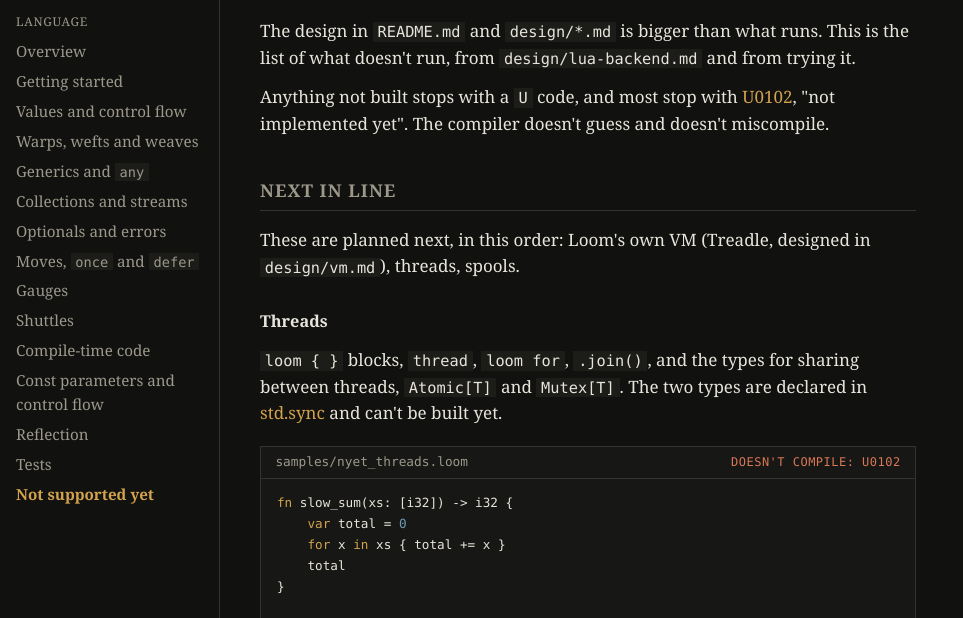
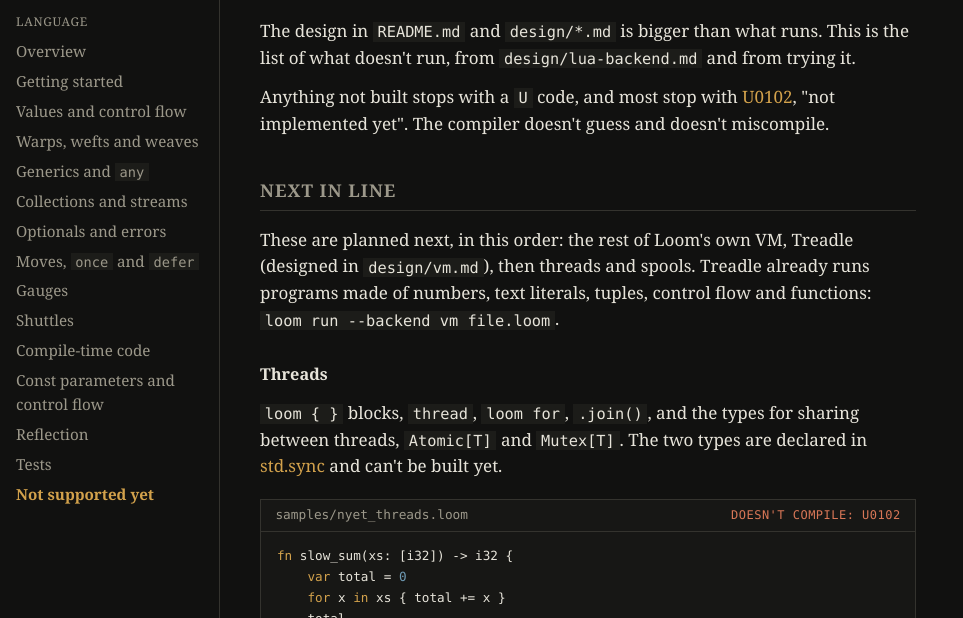
Before and after one commit to aprxl/Loom, a plain HTML site: page docs/lang/not-yet.html in a window 1280 px wide. Shown: the part 181-799 px from the top of the page, without its empty margins (0-963 px from the left). Drawn offline with Linux system fonts and the light colour scheme.

Commit message:
Document Treadle's first milestone
design/vm.md marks V0 done, with its results, and follows what building it
changed: the call linkage lives just below each frame (there's no control
stack), SSA values have machine types, immediates and register hints, and a
template's operands are all worked out before any of it is written.
AGENTS.md gains the gate that runs the fixtures on a checked Treadle, and
the status; the README and the docs site say how to run Treadle.

Co-Authored-By: Claude Opus 5.5 <noreply@anthropic.com>

```diff
--- a/docs/lang/not-yet.html
+++ b/docs/lang/not-yet.html
@@ -41,7 +41,7 @@
 <p>The design in <code>README.md</code> and <code>design/*.md</code> is bigger than what runs. This is the list of what doesn't run, from <code>design/lua-backend.md</code> and from trying it.</p>
 <p>Anything not built stops with a <code>U</code> code, and most stop with <a href="diagnostics.html#U0102">U0102</a>, "not implemented yet". The compiler doesn't guess and doesn't miscompile.</p>
 <h2 id="next-in-line">Next in line</h2>
-<p>These are planned next, in this order: Loom's own VM (Treadle, designed in <code>design/vm.md</code>), threads, spools.</p>
+<p>These are planned next, in this order: the rest of Loom's own VM, Treadle (designed in <code>design/vm.md</code>), then threads and spools. Treadle already runs programs made of numbers, text literals, tuples, control flow and functions: <code>loom run --backend vm file.loom</code>.</p>
 <h3 id="threads">Threads</h3>
 <p><code>loom { }</code> blocks, <code>thread</code>, <code>loom for</code>, <code>.join()</code>, and the types for sharing between threads, <code>Atomic[T]</code> and <code>Mutex[T]</code>. The two types are declared in <a href="../std/modules/sync.html">std.sync</a> and can't be built yet.</p>
 <div class="sample" id="sample-nyet_threads">
```
Also changed, not shown: 4 other files.
